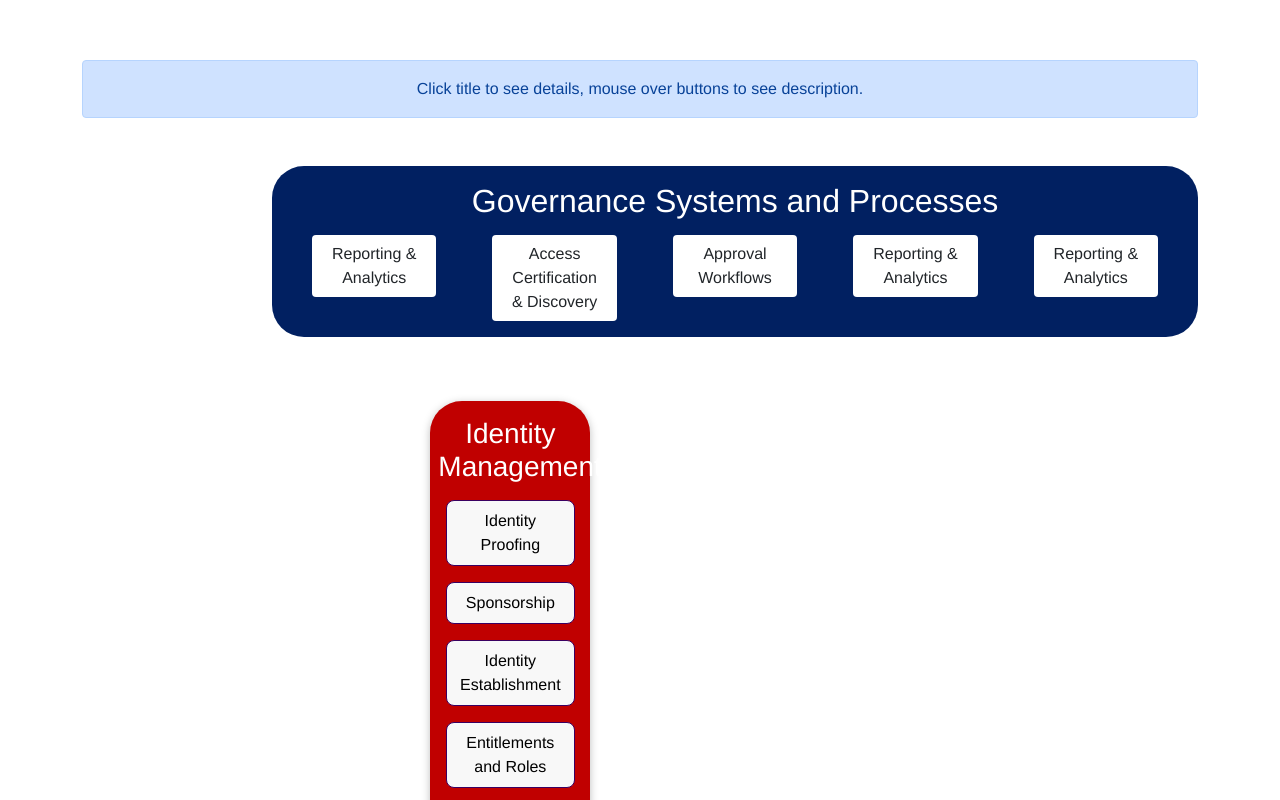
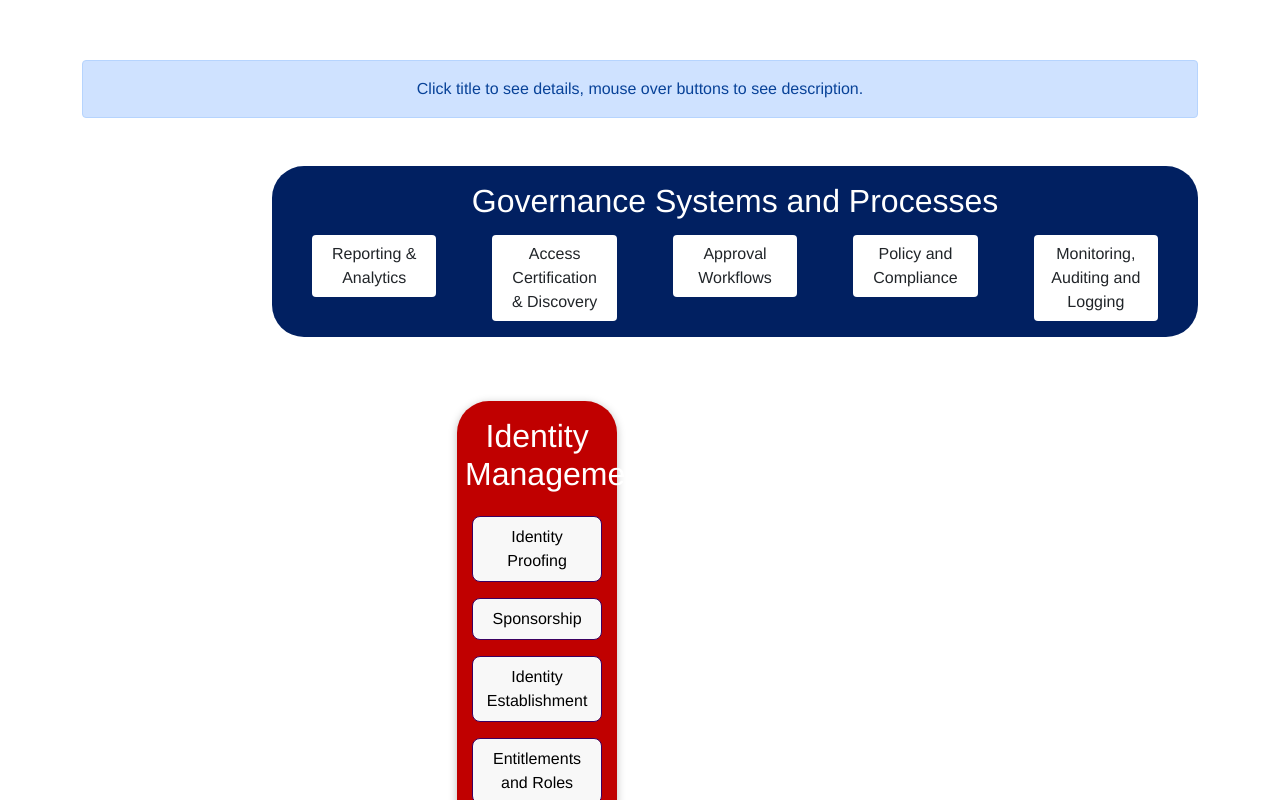
Before and after one commit to canada-ca/gc-icam_gija-gc, a Vue app: page / in a window 1280 px wide. Shown: the top 800 px of the page. Built offline with nearby package versions, Linux system fonts and the light colour scheme.

Commit message:
modify components

```diff
--- a/src/components/GovernanceSystems.vue
+++ b/src/components/GovernanceSystems.vue
@@ -25,24 +25,24 @@ export default {
           description:"the process of organizing data into informational summaries in order to monitor how different ICAM components are performing and complying with policy"
         },
         {
-          id:"reporting-analytics",
+          id:"access-certification",
           title:"Access Certification & Discovery",
-          description:"the process of organizing data into informational summaries in order to monitor how different ICAM components are performing and complying with policy"
+          description:"the process of validating access rights within systems"
         },
         {
-          id:"reporting-analytics",
+          id:"approval-workflows",
           title:"Approval Workflows",
-          description:"the process of organizing data into informational summaries in order to monitor how different ICAM components are performing and complying with policy"
+          description:"processes used to manage the life cycle of a digital identity including provisioning, on-going maintenance and de-provisioning of identity attributes"
         },
         {
-          id:"reporting-analytics",
-          title:"Reporting & Analytics",
-          description:"the process of organizing data into informational summaries in order to monitor how different ICAM components are performing and complying with policy"
+          id:"policy-compliance",
+          title:"Policy and Compliance",
+          description:"processes used to ensure compliance to applicable organizational policies and legislation"
         },
         {
-          id:"reporting-analytics",
-          title:"Reporting & Analytics",
-          description:"the process of organizing data into informational summaries in order to monitor how different ICAM components are performing and complying with policy"
+          id:"monitoring-auditing",
+          title:"Monitoring, Auditing and Logging",
+          description:"processes and tools used to support ongoing evaluation and assessment that various information systems are operating properly and are being used as intended"
         }
       ]
     }
--- a/src/components/Home.vue
+++ b/src/components/Home.vue
@@ -8,7 +8,7 @@
       <governance-systems />
       <div class="row">
         <div class="col-2"></div>
-        <div class="col-2">
+        <div class="col-3">
           <identity-management-card />
         </div>
       </div>
--- a/src/components/IdentityManagement.vue
+++ b/src/components/IdentityManagement.vue
@@ -1,5 +1,11 @@
 <template>
     <div class="container">
+      <nav aria-label="breadcrumb">
+  <ol class="breadcrumb">
+    <li class="breadcrumb-item"><a href="/">Home</a></li>
+    <li class="breadcrumb-item active" aria-current="page">Identity Management</li>
+  </ol>
+</nav>
       <div class="row">
       <identity-management-card></identity-management-card>
       <div class="col-10" style="padding-top:7.5rem;">
--- a/src/components/IdentityManagementCard.vue
+++ b/src/components/IdentityManagementCard.vue
@@ -1,6 +1,6 @@
 <template>
       <base-card class="identity col-2">
-        <h3 class="text-center text-white w-100"><a href="/identity-management" style="color:white; text-decoration:none">Identity <br>Management</a></h3>
+        <h2 class="text-center text-white w-100"><a href="/identity-management" style="color:white; text-decoration:none">Identity <br>Management</a></h2>
         <base-button>Identity Proofing</base-button>
         <base-button>Sponsorship</base-button>
         <base-button>Identity Establishment</base-button>
```
